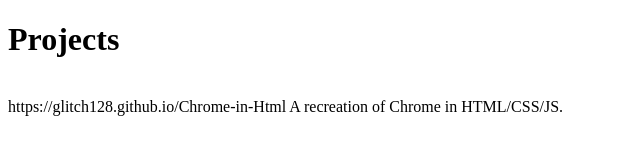
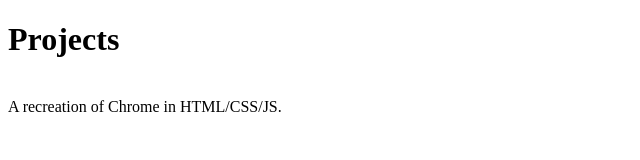
Before and after one commit to glitch128/glitch128.github.io, a plain HTML site: page index.html in a window 1280 px wide. Shown: the whole page, without its empty margins (0-640 px from the left). Drawn offline with Linux system fonts and the light colour scheme.

Commit message:
update index.html

```diff
--- a/index.html
+++ b/index.html
@@ -1,7 +1,7 @@
 <!doctype html>
 <html>
 <head>
-<title>Home page</title>
+<title>Corruption's projects</title>
 <meta name="description" content="Home page of glitch128">
 </head>
 <body>
@@ -9,7 +9,7 @@
     Projects
   </h1>
   <br>
-  <a>https://glitch128.github.io/Chrome-in-Html</a>
+  <a htef="https://glitch128.github.io/Chrome-in-Html"></a>
   A recreation of Chrome in HTML/CSS/JS.
 </body>
 </html>
```
